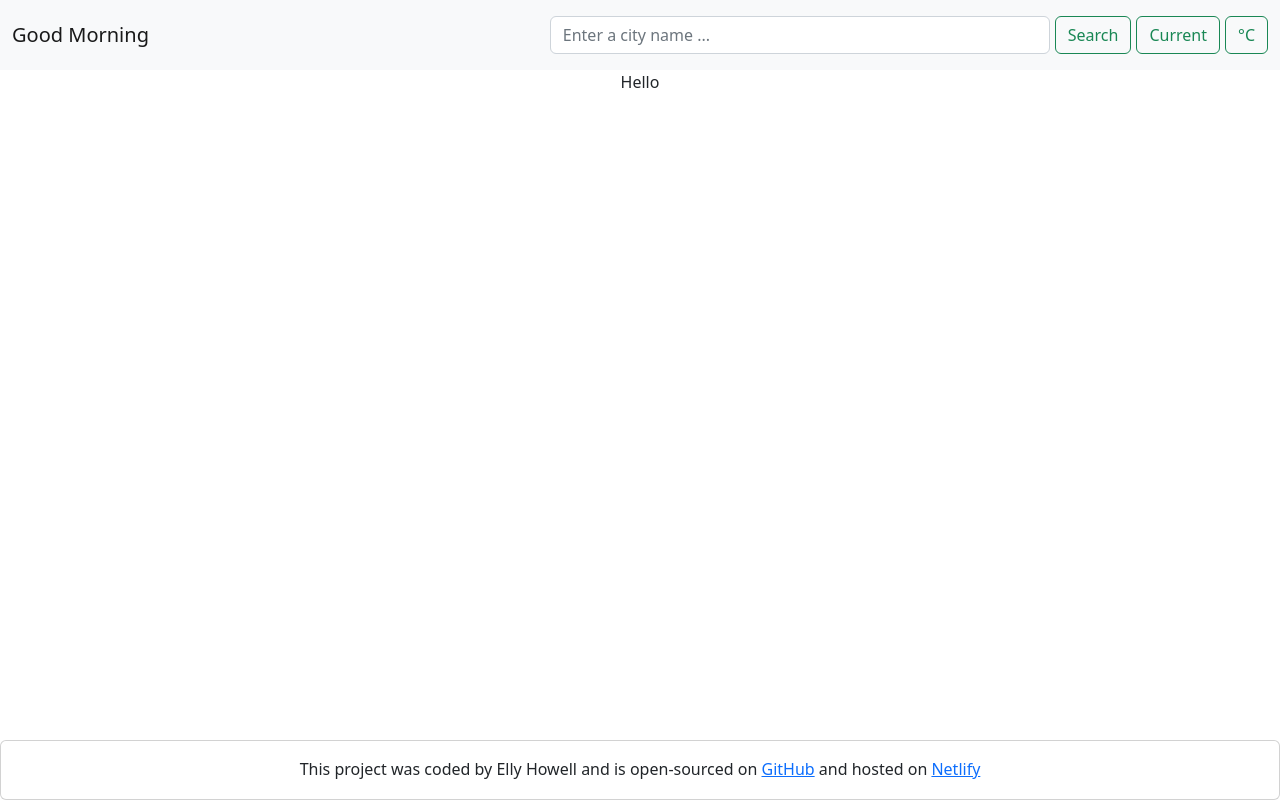
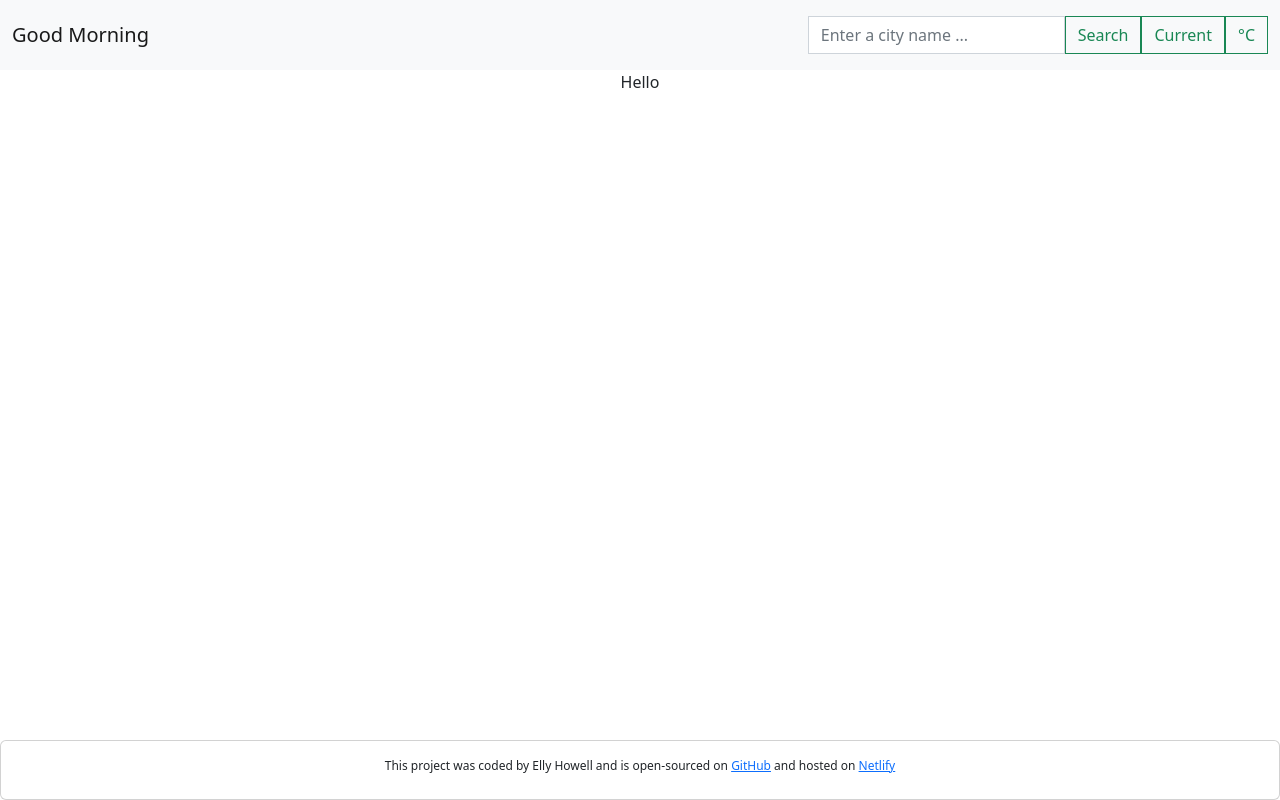
Before and after one commit to EllyHowell/weather-app-react, a React (Create React App) app: page / in a window 1280 px wide. Built offline with nearby package versions, Linux system fonts and the light colour scheme.

Commit message:
Add button styling to header and reactive adjustments

```diff
--- a/src/elements/Header.js
+++ b/src/elements/Header.js
@@ -6,25 +6,22 @@ import Navbar from "react-bootstrap/Navbar";
 
 export default function Header() {
   return (
-    <Navbar bg="light" expand="lg">
+    <Navbar id="Header" bg="light" expand="lg">
       <Container fluid>
-        <Navbar.Brand href=".">Good Morning</Navbar.Brand>
-        <Navbar id="navbarScroll">
-          <Nav className="me-auto my-2 my-lg-0" navbarScroll></Nav>
+        <Navbar.Brand id="WelcomeMessage" href=".">
+          Good Morning
+        </Navbar.Brand>
+        <Navbar id="SearchContainer">
+          <Nav className="me-auto" navbarScroll></Nav>
           <Form className="d-flex">
             <Form.Control
               id="SearchBar"
-              className="spacingRight"
               type="search"
               placeholder="Enter a city name ..."
               aria-label="Search"
             />
-            <Button className="spacingRight" variant="outline-success">
-              Search
-            </Button>
-            <Button className="spacingRight" variant="outline-success">
-              Current
-            </Button>
+            <Button variant="outline-success">Search</Button>
+            <Button variant="outline-success">Current</Button>
             <Button variant="outline-success">°C</Button>
           </Form>
         </Navbar>
--- a/src/elements/styles/HeaderFooter.css
+++ b/src/elements/styles/HeaderFooter.css
@@ -1,4 +1,5 @@
 #Footer {
+  font-size: 12px;
   position: fixed;
   height: 60px;
   bottom: 0px;
@@ -6,10 +7,13 @@
   right: 0px;
 }
 
+Button,
 #SearchBar {
-  width: 500px;
+  border-radius: 0px !important;
 }
 
-.spacingRight {
-  margin-right: 5px;
+@media (max-width: 600px) {
+  #SearchContainer {
+    margin: 0 auto;
+  }
 }
```
